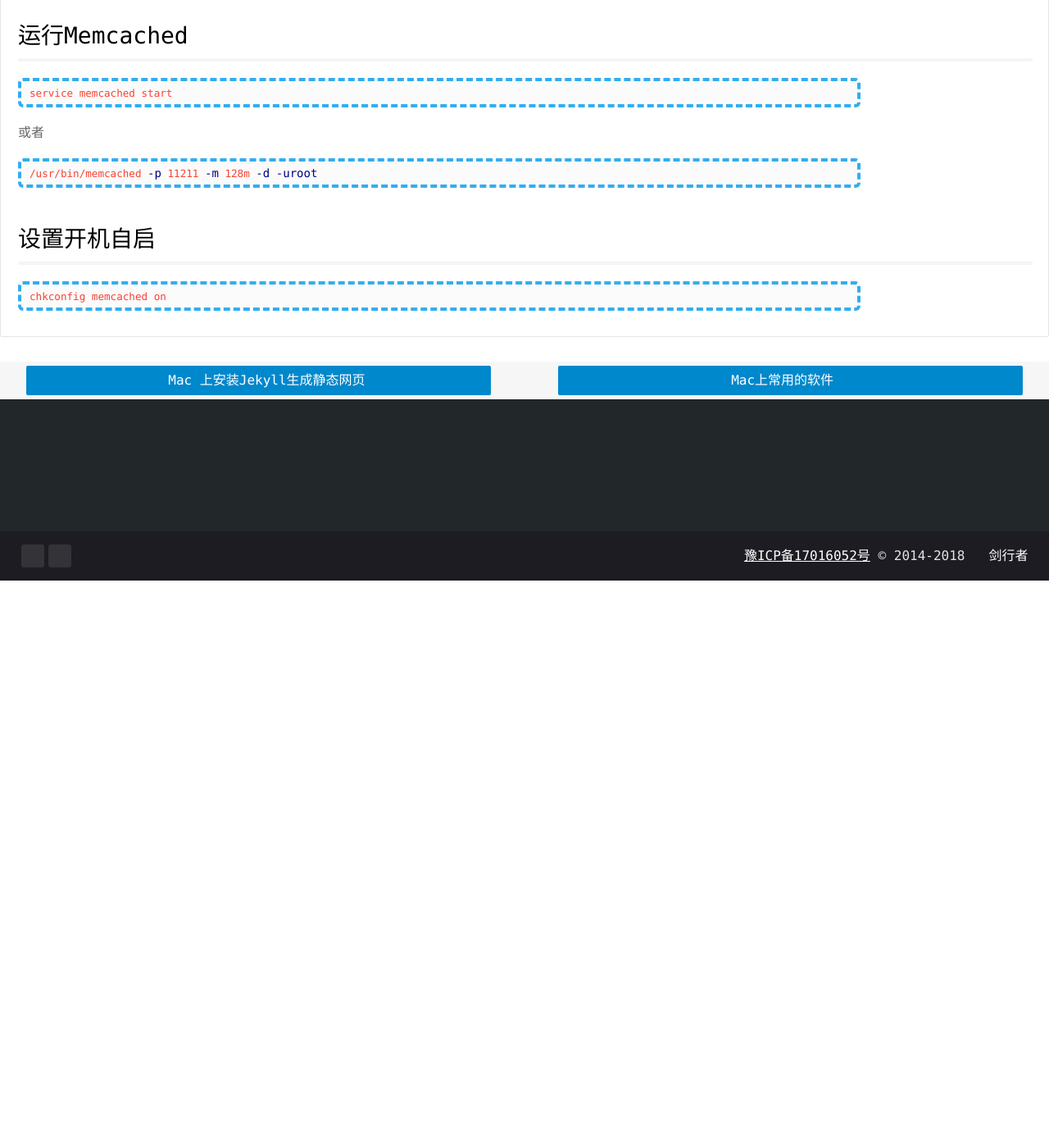
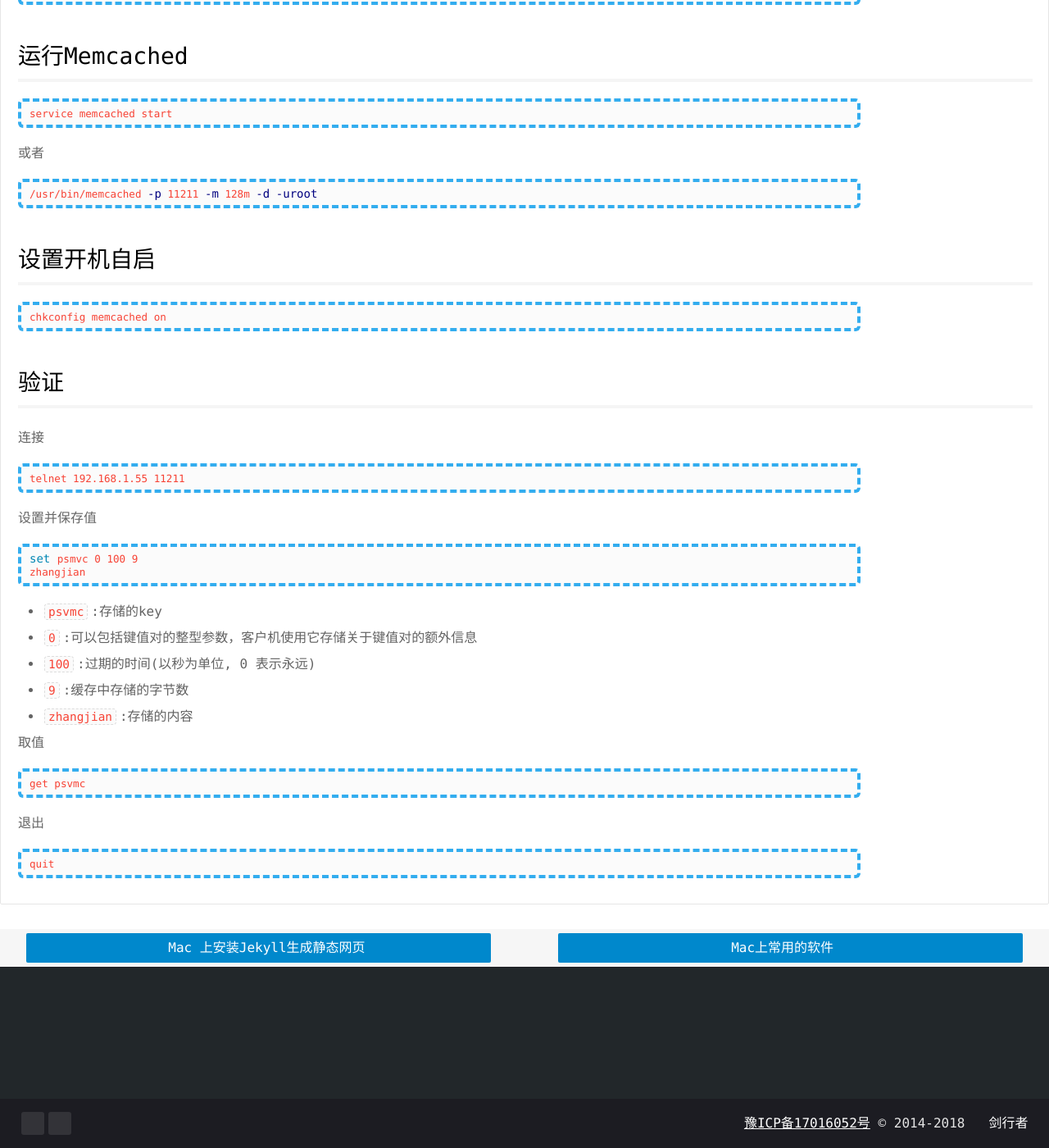
Before and after one commit to psvmc/myblog_jekyll, a Jekyll site: the page built from _posts/2018-01-18-linux-memcached-install.md, in a window 1280 px wide and 1400 px high, scrolled down 831 px. Shown: the whole window at 82% size. Built offline with Jekyll 4.4.1, drawn with Linux system fonts in a browser that asks for light colours; comment, search, counter and statistics services are not loaded; before the commit the page ends 1539 px from its top, so only the background shows below that.

Commit message:
文章更新

````diff
--- a/_posts/2018-01-18-linux-memcached-install.md
+++ b/_posts/2018-01-18-linux-memcached-install.md
@@ -41,3 +41,36 @@ service memcached start
 ```bash
 chkconfig memcached on
 ```
+
+## 验证
+
+连接
+
+```bash
+telnet 192.168.1.55 11211
+```
+
+设置并保存值
+
+```bash
+set psmvc 0 100 9
+zhangjian
+```
+
++ `psvmc`:存储的key
++ `0`:可以包括键值对的整型参数，客户机使用它存储关于键值对的额外信息
++ `100`:过期的时间(以秒为单位, 0 表示永远)
++ `9`:缓存中存储的字节数
++ `zhangjian`:存储的内容
+
+取值
+
+```bash
+get psvmc
+```
+
+退出
+
+```bash
+quit
+```
````
